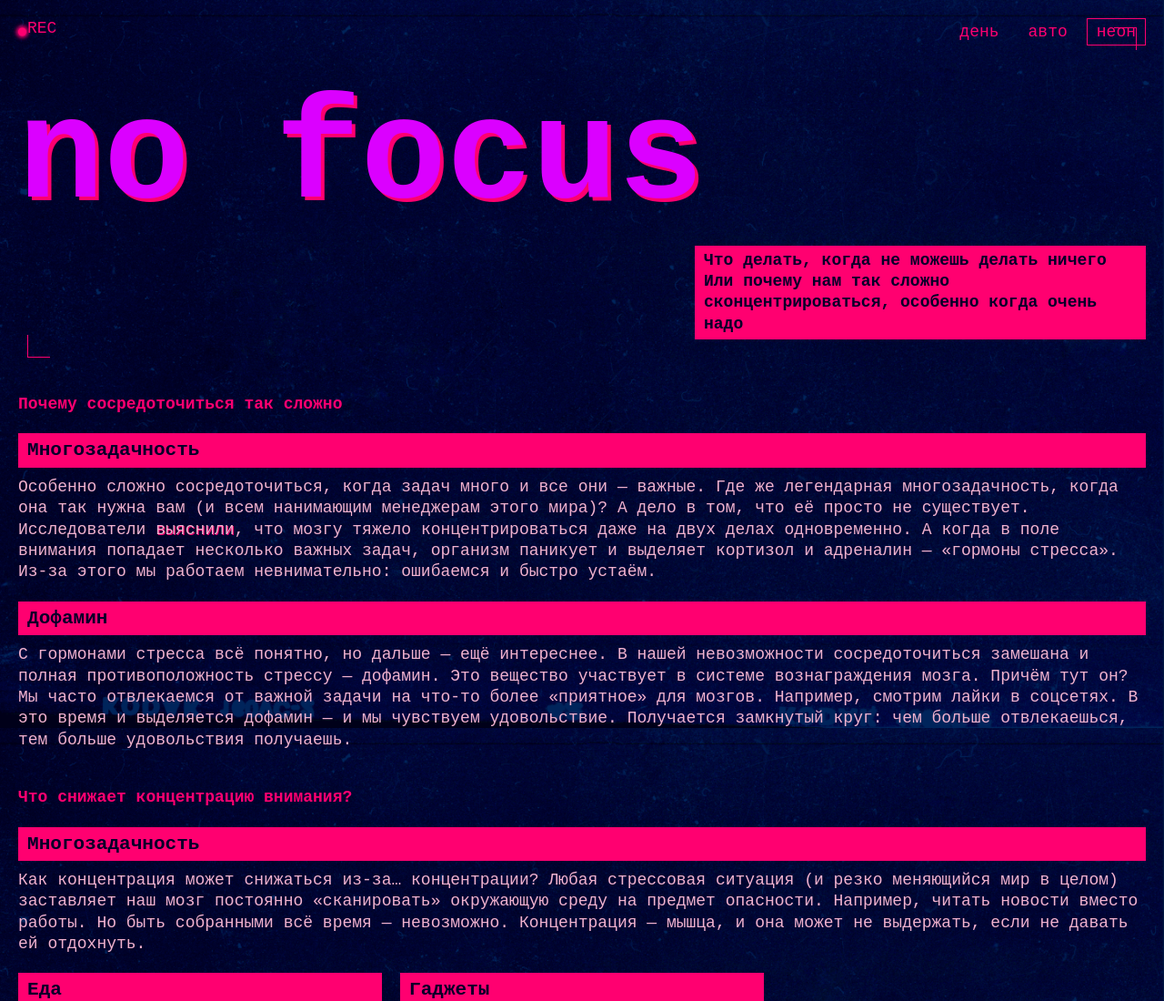
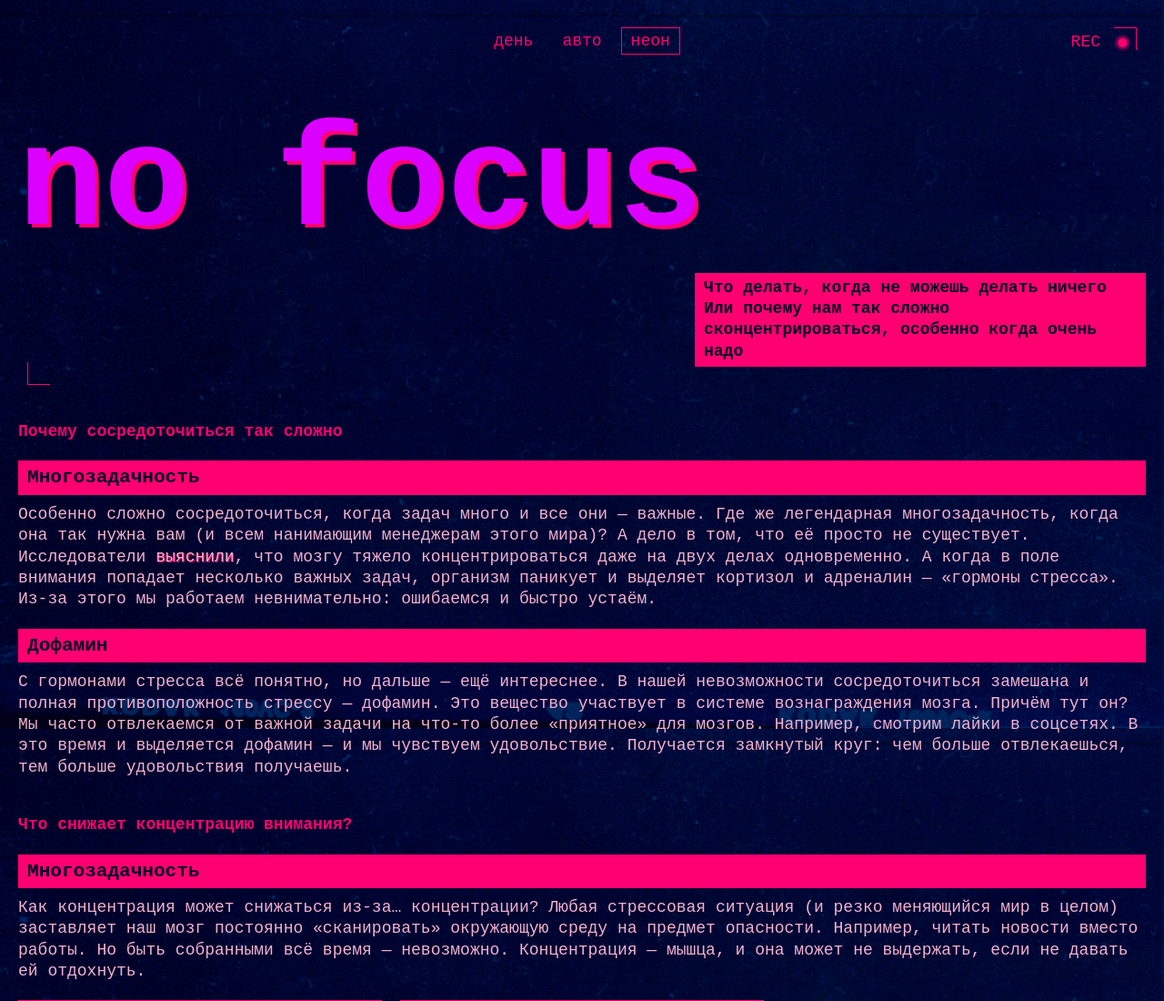
Before and after one commit to LunisLinus/slozhno-sosredotochitsya-ad, a plain HTML site: page index.html in a window 1280 px wide. Shown: the top 1100 px of the page at 91% size. Drawn offline with Linux system fonts and the light colour scheme.

Commit message:
правки в rec

```diff
--- a/styles/style.css
+++ b/styles/style.css
@@ -39,23 +39,27 @@
 .header {
     display: grid;
     grid-template-areas:
-    "rec menu"
+    "menu menu"
     "title title"
     "desc desc";
-    grid-template-columns: 1fr auto;
+    grid-template-columns: 1fr;
     gap: 20px;
     margin-block-end: 30px;
+    position: relative;
+    overflow: visible;
 }
 
 .header__rec {
     display: var(--rec-display);
-    grid-area: rec;
     color: var(--accent-color);
     font-size: 18px;
     line-height: 1.3;
     text-transform: uppercase;
-    position: relative;
-    padding-inline-start: 10px;
+    position: absolute;
+    top: 15px;
+    right: 35px;
+    padding-inline-end: 15px;
+    z-index: 10;
 }
 
 .header__rec::after {
@@ -65,7 +69,7 @@
     block-size: 9px;
     background-color: var(--accent-color);
     border-radius: 50%;
-    inset-inline-start: 0;
+    inset-inline-start: calc(100% + 5px);
     inset-block-start: 50%;
     transform: translateY(-50%);
     box-shadow: 0 0 4px 2px var(--accent-color);
@@ -73,6 +77,8 @@
 
 .header__theme-menu {
     grid-area: menu;
+    justify-self: center;
+    margin-block: 10px 20px;
 }
 
 .header__theme-menu-list {
@@ -201,11 +207,16 @@
 
     .header {
         grid-template-areas:
-      "rec menu"
+      "menu menu"
       "title title"
       "desc desc";
-        grid-template-columns: 1fr auto;
+        grid-template-columns: 1fr;
         gap: 30px;
+    }
+
+    .header__rec {
+        top: 15px;
+        right: 35px;
     }
 
     .header__title {
@@ -274,10 +285,15 @@
 @media (min-width: 1024px) {
     .header {
         grid-template-areas:
-      "rec menu"
+      "menu menu"
       "title title"
       "desc desc";
-        grid-template-columns: 1fr auto;
+        grid-template-columns: 1fr;
+    }
+
+    .header__rec {
+        top: 15px;
+        right: 35px;
     }
 
     .header__description {
```
